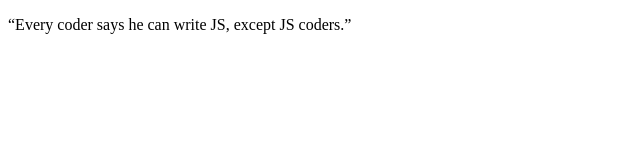
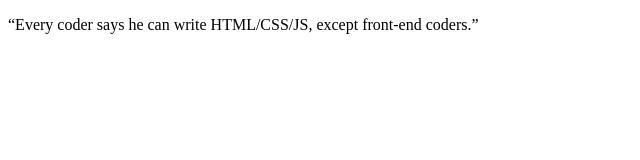
Before and after one commit to boringer/boringer.github.io, a plain HTML site: page index.html in a window 1280 px wide. Shown: the whole page, without its empty margins (0-640 px from the left). Drawn offline with Linux system fonts and the light colour scheme.

Commit message:
Update text

```diff
--- a/index.html
+++ b/index.html
@@ -9,6 +9,6 @@
 		<meta name="keywords" content="boring">
 	</head>
 	<body>
-		<p><q>Every coder says he can write JS, except JS coders.</q></p>
+		<p><q>Every coder says he can write HTML/CSS/JS, except front-end coders.</q></p>
 	</body>
 </html>
```
